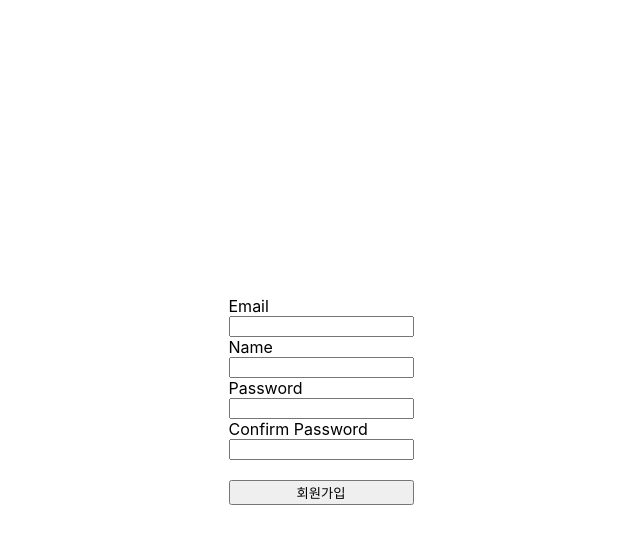
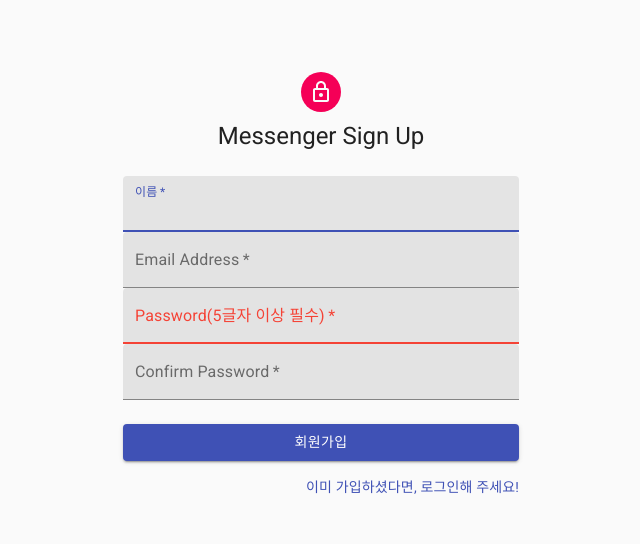
Before and after one commit to ChanhuiSeok/Chatting-Program, a React (Create React App) app in the folder client/: page /register in a window 1280 px wide. Shown: the top 544 px of the page, without its empty margins (319-959 px from the left). Built offline with nearby package versions, Linux system fonts and the light colour scheme; no server answers.

Commit message:
로그인 validation 추가

```diff
--- a/client/package.json
+++ b/client/package.json
@@ -3,6 +3,7 @@
   "version": "0.1.0",
   "private": true,
   "dependencies": {
+    "@material-ui/core": "^4.9.11",
     "@testing-library/jest-dom": "^4.2.4",
     "@testing-library/react": "^9.5.0",
     "@testing-library/user-event": "^7.2.1",
--- a/client/src/components/views/LoginPage/LoginPage.js
+++ b/client/src/components/views/LoginPage/LoginPage.js
@@ -2,7 +2,20 @@ import React, { useState } from 'react'
 import axios from 'axios'
 import { useDispatch } from 'react-redux';
 import { loginUser } from '../../../_actions/user_action';
-import {withRouter} from 'react-router-dom'
+import { withRouter } from 'react-router-dom'
+import ReactDOM from 'react-dom';
+import Button from '@material-ui/core/Button';
+import TextField from '@material-ui/core/TextField';
+import { makeStyles } from '@material-ui/core/styles';
+
+const useStyles = makeStyles((theme) => ({
+    root: {
+
+        margin: theme.spacing(1),
+        width: '500',
+
+    },
+}));
 
 function LoginPage(props) {
 
@@ -30,11 +43,11 @@ function LoginPage(props) {
         }
 
         dispatch(loginUser(body))
-            .then(response =>{
-                if(response.payload.loginSuccess){
+            .then(response => {
+                if (response.payload.loginSuccess) {
                     props.history.push('/') // react 에서의 페이지 이동 코드
-                } else{
-                    alert('Error!!');
+                } else {
+                    alert('이메일 혹은 비밀번호를 다시 확인해 주세요.');
                 }
             })
         // 완료가 잘 되었을 경우 이동
@@ -42,27 +55,28 @@ function LoginPage(props) {
 
     }
 
+    const classes = useStyles();
     return (
+
         <div style={{
             display: 'flex', justifyContent: 'center', alignItems: 'center',
-            width: '100%', height: '100vh'
+            width: '400', height: '100vh'
         }}>
 
-            <form style={{ display: 'flex', flexDirection: 'column' }}
+            <form className={classes.root} style={{ display: 'flex', flexDirection: 'column' }}
                 onSubmit={onSubmitHandler}
             >
-                <label>Email</label>
-                <input type="email" value={Email} onChange={onEmailHandler} />
-                <label>Password</label>
-                <input type="password" value={Password} onChange={onPasswordHandler} />
+                <TextField id="standard-basic" label="이메일" type="email" value={Email} onChange={onEmailHandler} />
+                <TextField id="standard-basic" label="비밀번호" type="password" value={Password} onChange={onPasswordHandler} />
+
                 <br />
-                <button>
+                <Button variant="contained" type="submit" color="primary" onSubmit={onSubmitHandler}>
                     Login
-                </button>
+                </Button>
             </form>
 
         </div>
-    )
+    );
 }
 
 export default withRouter(LoginPage);
--- a/client/src/components/views/RegisterPage/RegisterPage.js
+++ b/client/src/components/views/RegisterPage/RegisterPage.js
@@ -2,6 +2,54 @@ import React, { useState } from 'react'
 import { useDispatch } from 'react-redux';
 import { registerUser } from '../../../_actions/user_action';
 import { withRouter } from 'react-router-dom'
+
+import Avatar from '@material-ui/core/Avatar';
+import Button from '@material-ui/core/Button';
+import CssBaseline from '@material-ui/core/CssBaseline';
+import TextField from '@material-ui/core/TextField';
+import FormControlLabel from '@material-ui/core/FormControlLabel';
+import Checkbox from '@material-ui/core/Checkbox';
+import Link from '@material-ui/core/Link';
+import Grid from '@material-ui/core/Grid';
+import Box from '@material-ui/core/Box';
+import LockOutlinedIcon from '@material-ui/icons/LockOutlined';
+import Typography from '@material-ui/core/Typography';
+import { makeStyles } from '@material-ui/core/styles';
+import Container from '@material-ui/core/Container';
+
+const useStyles = makeStyles((theme) => ({
+    paper: {
+      marginTop: theme.spacing(8),
+      display: 'flex',
+      flexDirection: 'column',
+      alignItems: 'center',
+    },
+    avatar: {
+      margin: theme.spacing(1),
+      backgroundColor: theme.palette.secondary.main,
+    },
+    form: {
+      width: '100%', // Fix IE 11 issue.
+      margin: theme.spacing(3),
+    },
+    submit: {
+      margin: theme.spacing(3, 0, 2),
+    },
+  }));
+
+const validatePassword = passwordEntered => {
+    if (passwordEntered.length >= 5) {
+      this.setState({
+        isValid: true,
+        passwordEntered
+      });
+    } else {
+      this.setState({
+        isValid: false,
+        passwordEntered
+      });
+    }
+  };
 
 function RegisterPage(props) {
 
@@ -30,6 +78,12 @@ function RegisterPage(props) {
         setconfirmPassword(event.currentTarget.value)
     }
 
+    const hasError = passwordEntered =>
+        Password.length < 5 ? true : false;
+
+    const hasNotSameError = passwordEntered =>
+        Password != confirmPassword ? true : false;
+
     const onSubmitHandler = (event) => {
         event.preventDefault(); // 아무 동작 안하고 버튼만 눌러도 리프레쉬 되는 것을 막는다
 
@@ -45,44 +99,111 @@ function RegisterPage(props) {
         dispatch(registerUser(body))
             .then(response =>{
                 if(response.payload.success){
+                    alert('회원가입이 완료되었습니다!');
                     props.history.push('/login') // react 에서의 페이지 이동 코드
                 } else{
                     alert('Error!!');
                 }
             })
         // 완료가 잘 되었을 경우 이동
-
-
     }
 
+    const classes = useStyles();
+
     return (
-        <div style={{
-            display: 'flex', justifyContent: 'center', alignItems: 'center',
-            width: '100%', height: '100vh'
-        }}>
+            <Container component="main" maxWidth="xs">
+              <CssBaseline />
+              <div className={classes.paper}>
+                <Avatar className={classes.avatar}>
+                  <LockOutlinedIcon />
+                </Avatar>
+                <Typography component="h1" variant="h5">
+                  Messenger Sign Up
+                </Typography>
+                <form className={classes.form} noValidate onSubmit={onSubmitHandler}>
+                    <Grid item xs={12}>
+                      <TextField
+                        autoComplete="fname"
+                        name="firstName"
+                        variant="filled"
+                        value={Name}
+                        onChange={onNameHandler}
+                        required
+                        fullWidth
+                        id="firstName"
+                        label="이름"
+                        autoFocus
+                      />
+                    </Grid>
+                    <Grid item xs={12}>
+                      <TextField
+                         variant="filled"
+                        required
+                        fullWidth
+                        value={Email}
+                        onChange={onEmailHandler}
+                        id="email"
+                        label="Email Address"
+                        name="email"
+                        autoComplete="email"
+                      />
+                    </Grid>
+                    <Grid item xs={12}>
+                      <TextField
+                        variant="filled"
+                        required
+                        fullWidth
+                        value={Password}
+                        onChange={onPasswordHandler}
+                        name="password"
+                        error={hasError('password')}
+                        label="Password(5글자 이상 필수)"
+                        type="password"
+                        id="password"
+                        autoComplete="current-password"
+                      />
+                    </Grid>
+                    <Grid item xs={12}>
+                      <TextField
+                        variant="filled"
+                        required
+                        fullWidth
+                        value={confirmPassword}
+                        onChange={onconfirmPasswordHandler}
+                        name="confirmPassword"
+                        error={hasNotSameError('confirmPassword')}
+                        helperText={
+                            hasNotSameError('confirmPassword') ? "입력한 비밀번호와 일치하지 않습니다." : null
+                        }
+                        label="Confirm Password"
+                        type="password"
+                        id="confirmPassword"
+                        autoComplete="current-password"
+                      />
+                    </Grid>
+                  <Button
+                    type="submit"
+                    fullWidth
+                    variant="contained"
+                    onSubmit={onSubmitHandler}
+                    color="primary"
+                    className={classes.submit}
+                  >
+                    회원가입
+                  </Button>
+                  <Grid container justify="flex-end">
+                    <Grid item>
+                      <Link href="/login" variant="body2">
+                        이미 가입하셨다면, 로그인해 주세요!
+                      </Link>
+                    </Grid>
+                  </Grid>
+                </form>
+              </div>
+              <Box mt={5}>
 
-            <form style={{ display: 'flex', flexDirection: 'column' }}
-                onSubmit={onSubmitHandler}
-            >
-                <label>Email</label>
-                <input type="email" value={Email} onChange={onEmailHandler} />
-
-                <label>Name</label>
-                <input type="text" value={Name} onChange={onNameHandler} />
-
-                <label>Password</label>
-                <input type="password" value={Password} onChange={onPasswordHandler} />
-
-                <label>Confirm Password</label>
-                <input type="password" value={confirmPassword} onChange={onconfirmPasswordHandler} />
-
-                <br />
-                <button>
-                    회원가입
-                </button>
-            </form>
-
-        </div>
+              </Box>
+            </Container>
     )
 }
 
--- a/client/src/index.css
+++ b/client/src/index.css
@@ -1,6 +1,8 @@
+@import url(https://fonts.googleapis.com/css?family=Roboto:300,400,500,700&display=swap);
+
 body {
   margin: 0;
-  font-family: -apple-system, BlinkMacSystemFont, 'Segoe UI', 'Roboto', 'Oxygen',
+  font-family: 'Roboto', -apple-system, BlinkMacSystemFont, 'Segoe UI', 'Oxygen',
     'Ubuntu', 'Cantarell', 'Fira Sans', 'Droid Sans', 'Helvetica Neue',
     sans-serif;
   -webkit-font-smoothing: antialiased;
```
Also changed, not shown: 1 other file (tests, documents, lock files or other folders).
